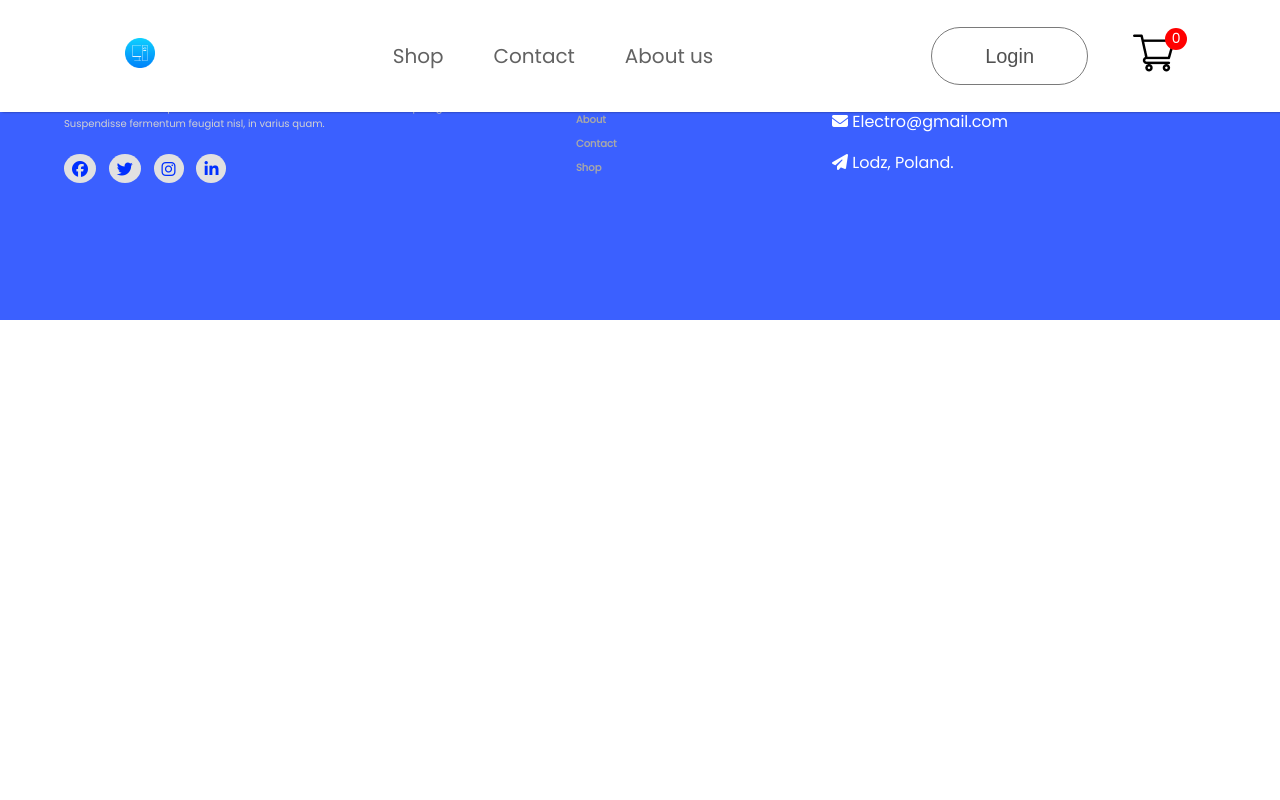
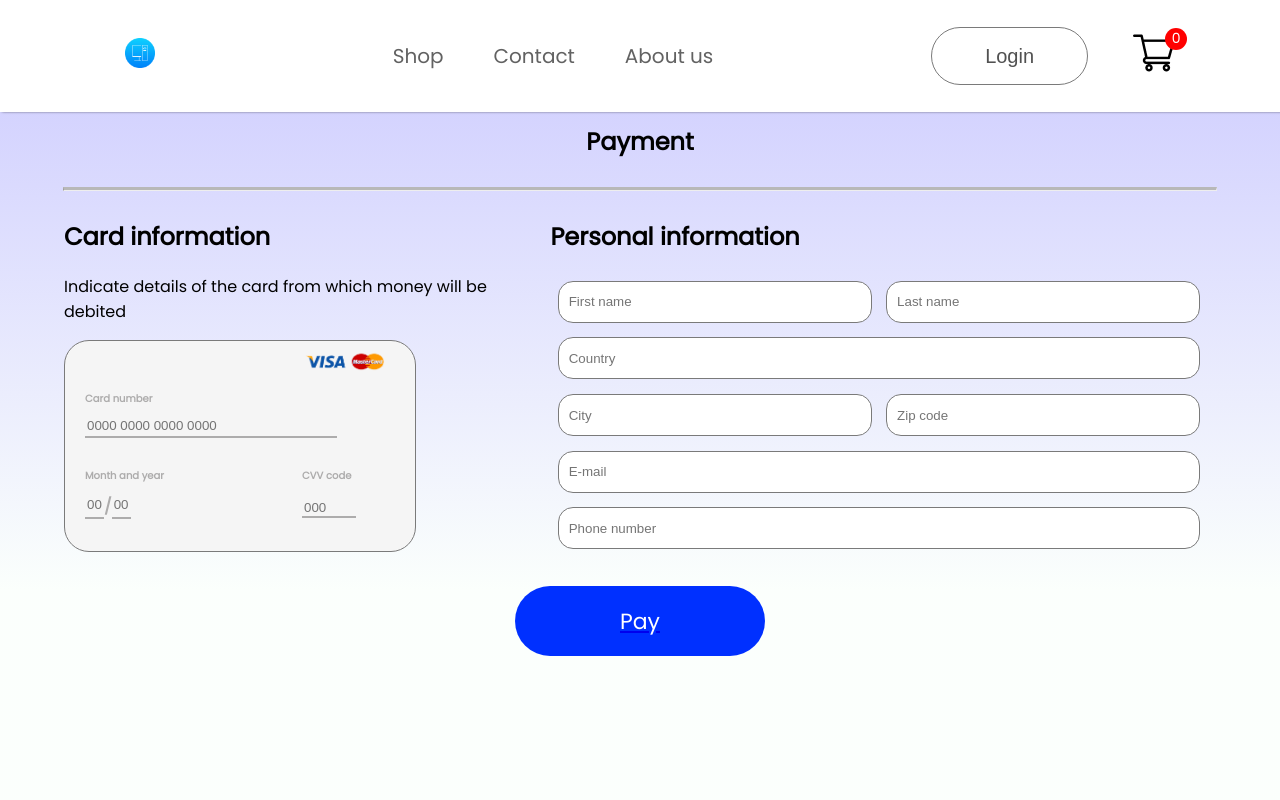
Before and after one commit to ReQss/React-Shopping-App, a React (Create React App) app: page /React-Shopping-App/payment in a window 1280 px wide. Shown: the top 800 px of the page. Built offline with nearby package versions, Linux system fonts and the light colour scheme.

Commit message:
#12 Purchase landing page

```diff
--- a/src/App.css
+++ b/src/App.css
@@ -63,39 +63,6 @@
   }
 }
 
-.Login {
-  margin-top: 5vh;
-  text-shadow: 2px 2px 4px rgba(0, 0, 0, 0.5);
-  /* margin-left:5vh; */
-  width: 45%;
-  height: 80vh;
-  color: white;
-  display: flex;
-  align-items: center;
-  justify-content: center;
-  flex-direction: column;
-  background: #1b2430;
-  border-radius: 16px;
-  box-shadow: 0 4px 30px rgba(0, 0, 0, 0.8);
-  backdrop-filter: blur(2px);
-  -webkit-backdrop-filter: blur(5px);
-  border: 1px solid rgba(123, 189, 255, 0.3);
-  font-family: "Brush Script MT", cursive;
-}
-.Login input {
-  text-align: center;
-  background-color: rgba(255, 255, 255, 0.2);
-  outline: none;
-  border: 1px solid rgba(123, 189, 255, 1);
-  border-radius: 16px;
-}
-.Login input::placeholder {
-  color: white;
-}
-
-.userForm {
-  text-align: center;
-}
 .menu-button {
   margin-bottom: 20px;
   width: 90%;
--- a/src/App.js
+++ b/src/App.js
@@ -10,6 +10,7 @@ import Register from './Components/Register'
 import Shop from './Components/Shop'
 import About from './Components/About'
 import ShopCart from './Components/ShopCart'
+import Payment from './Components/Payment';
 import Image from './mario.jpg'
 import electronics_Data from './Data/electronics_data.json';
 import games_Data from './Data/games_data.json'
@@ -97,6 +98,7 @@ function App() {
           <Route path="/React-Shopping-App/register" element={<Register />} />
           <Route path="/React-Shopping-App/shopcart" element={<ShopCart electronicProducts={electronicProducts} gameProducts={gameProducts} increaseElectronicQuantity={increaseElectronicQuantity} increaseGameQuantity={increaseGameQuantity} decreaseElectronicQuantity={decreaseElectronicQuantity} decreaseGameQuantity={decreaseGameQuantity} />} />
           <Route path="/React-Shopping-App/about" element={<About/>} />
+          <Route path="/React-Shopping-App/payment" element={<Payment/>} />
 
         </Routes>
 
--- /dev/null
+++ b/src/Components/Payment.js
@@ -0,0 +1,61 @@
+import React from "react";
+import '../styles/Payment.css'
+import { Link } from "react-router-dom";
+import visa from '../Assets/visa.png'
+function Payment() {
+    return(
+        <div className="Payment">
+           <h2 >Payment</h2>
+            <hr className="solid" />
+            <div className="payment-section">
+            <div className="card-info">
+                <h2>Card information</h2>
+                <p>Indicate details of the card from which money will be debited</p>
+                    <div className="payment-card">
+                        <div className="card-row-1">
+                                <img src={visa}></img>
+                        </div>
+                        <div className="card-row-2">
+                            <p>Card number</p>
+                            <input placeholder="0000 0000 0000 0000"></input>
+
+                        </div>
+                     <div className="card-row-3">
+
+                            <div className="month-year">
+                                <p>Month and year</p>
+                                <div className="month-year-1">
+                                <input placeholder="00" type="text" />
+                                <b>/</b><input placeholder="00" type="text" />
+                      </div>
+                            </div>
+                            <div className="cvv">
+                                <p>CVV code</p>
+                                <input placeholder="000" type="text" />
+
+
+                            </div>
+                             </div>
+
+                    </div>
+            </div>
+                <div className="personal-info">
+                         <h2>Personal information</h2>
+                    <div className="info-data">
+                    <input placeholder="First name"type="text" className="input-short" />
+                    <input placeholder="Last name"type="text" className="input-short" />
+                    <input placeholder="Country" type="text" className="input-long" />
+                    <input placeholder="City" type="text" className="input-short" />
+                    <input placeholder="Zip code" type="text" className="input-short" />
+                    <input placeholder="E-mail" type="text" className="input-long" />
+                    <input placeholder="Phone number" type="text" className="input-long" />
+
+                    </div>
+                    </div>
+            </div>
+
+            <a href="/React-Shopping-App/"><div className="newsletter-btn">Pay</div></a>
+
+        </div>
+    )
+}export default Payment;
--- a/src/Components/ShopCart.js
+++ b/src/Components/ShopCart.js
@@ -1,7 +1,9 @@
 import React from 'react'
 import CartProduct from '../Components/Shop/CartProduct'
 import '../styles/Shop.css'
-import  { useState, useEffect } from 'react';
+import { useState, useEffect } from 'react';
+
+import { Link } from "react-router-dom";
 function ShopCart(props) {
 
     const [CartProducts, setCartProducts] = React.useState([]);
@@ -57,8 +59,9 @@ function ShopCart(props) {
                         <td></td>
                         <td></td>
                         <td></td>
-                          <td><button className='table-button'>Purchase</button></td>
-                      </tr>
+                          <td><Link to="/React-Shopping-App/payment"><button className='table-button'>Purchase</button></Link></td>
+
+                </tr>
                       </table>
                       </div>
                 :<h1>Your list is empty.</h1>}
--- /dev/null
+++ b/src/styles/Payment.css
@@ -0,0 +1,147 @@
+.Payment {
+  padding-top: 13vh;
+  /* margin-top: 10vh; */
+  align-items: center;
+  min-height: 100vh;
+  display: flex;
+  flex-direction: column;
+  background: linear-gradient(180deg, #cbc9ff, #e1ffea22 60%);
+  padding-bottom: 10vh;
+}
+.payment-section {
+  display: flex;
+  width: 100%;
+  height: 100%;
+}
+
+.payment-card {
+  padding: 10px;
+  outline: none;
+  width: 330px;
+  height: 190px;
+  border: 1px solid #7a7a7a;
+  border-radius: 25px;
+  color: #515151;
+  background: whitesmoke;
+}
+.payment-card img {
+  width: 80px;
+}
+.card-info {
+  padding-left: 5%;
+  width: 40%;
+  height: 100%;
+}
+.payment-card p {
+  font-weight: 600;
+  color: #adacac;
+}
+
+.payment-card p {
+  font-size: 10px;
+}
+.card-row-1 {
+  padding-right: 20px;
+  display: flex;
+  justify-content: flex-end;
+}
+.card-row-2 {
+  display: flex;
+  flex-direction: column;
+  padding: 10px;
+}
+.card-row-2 input {
+  padding-bottom: 3px;
+}
+.card-row-3 {
+  display: flex;
+  padding: 10px;
+}
+.month-year {
+  width: 70%;
+  display: flex;
+  flex-direction: column;
+}
+.month-year-1 {
+  display: flex;
+}
+.month-year-1 input {
+  padding-bottom: 3px;
+  width: 15px;
+}
+
+.cvv input {
+  width: 50px;
+}
+.card-row-3 input {
+  border: none;
+  outline: none;
+  background: whitesmoke;
+  border-bottom: 2px solid #adacac;
+}
+.card-row-3 b {
+  color: #adacac;
+}
+.card-row-2 input {
+  width: 80%;
+  border: none;
+  outline: none;
+  background: whitesmoke;
+  border-bottom: 2px solid #adacac;
+}
+.personal-info {
+  display: flex;
+  flex-direction: column;
+  width: 60%;
+  height: 100%;
+}
+.personal-info input {
+  margin: 1%;
+  padding: 10px;
+}
+.input-short {
+  width: 40%;
+  border: 1px solid #7a7a7a;
+  border-radius: 15px;
+  height: 20px;
+}
+.input-long {
+  width: 85%;
+  border: 1px solid #7a7a7a;
+  border-radius: 15px;
+  height: 20px;
+}
+
+@media screen and (max-width: 958px) {
+  .payment-section {
+    align-items: center;
+    flex-direction: column;
+  }
+  .card-info {
+    width: 100%;
+    padding-left: 0%;
+    text-align: center;
+  }
+  .personal-info {
+    width: 100%;
+    text-align: center;
+  }
+}
+@media screen and (max-width: 558px) {
+  .payment-section {
+    align-items: center;
+    flex-direction: column;
+    text-align: center;
+  }
+  .card-info {
+    width: 100%;
+    padding-left: 0%;
+    text-align: left;
+  }
+  .personal-info {
+    width: 100%;
+  }
+  .payment-card {
+    width: 300px;
+  }
+}
```
Also changed, not shown: src/Assets/visa.png (added).
